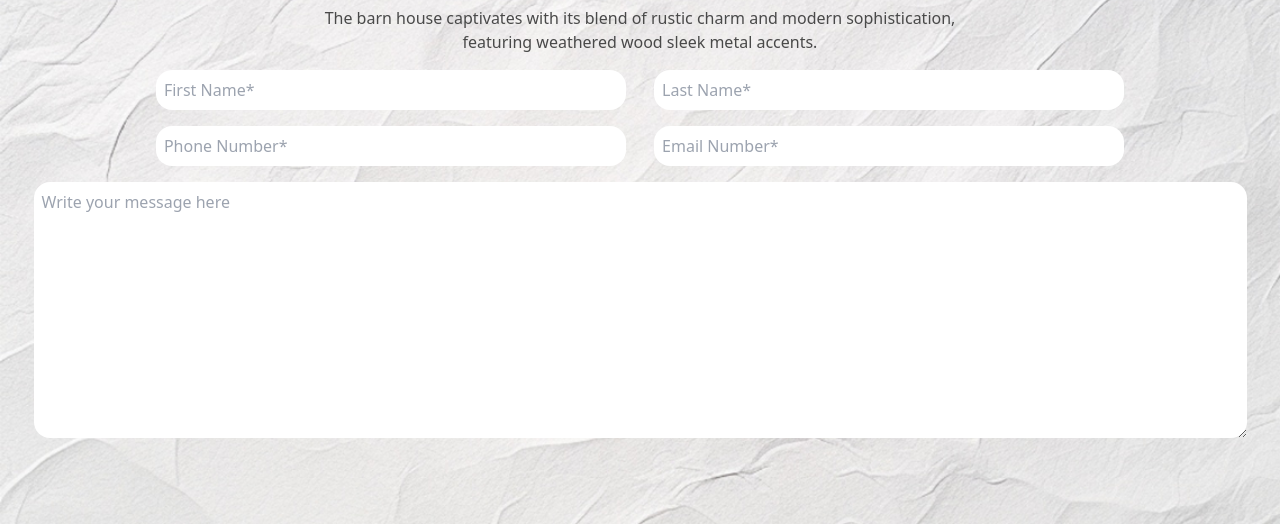
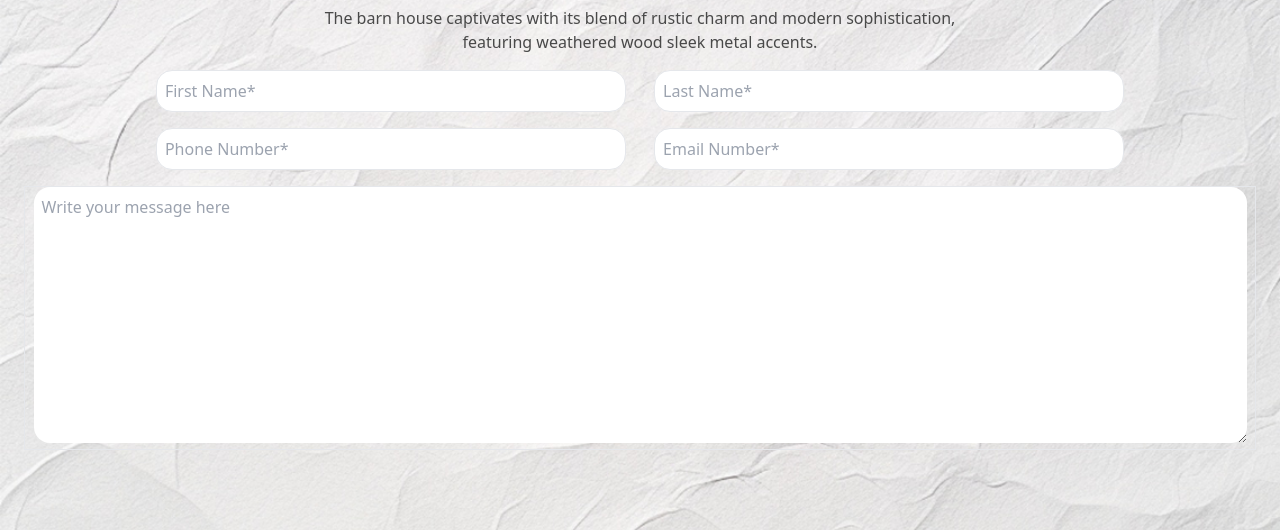
Before and after one commit to Dev-Tofazzal/Assignment_10_3, a plain HTML site: page index.html in a window 1280 px wide. Shown: the part 3137-3669 px from the top of the page. Drawn offline with nearby package versions, Linux system fonts and the light colour scheme.

Commit message:
again correction

```diff
--- a/index.html
+++ b/index.html
@@ -279,17 +279,17 @@
             <!-- form part -->
             <div class="max-sm:py-4">
               <div class="text-center">
-                <input class="md:w-[470px] w-[350px] p-2 rounded-2xl md:mr-6 max-sm:mb-6" type="text"  placeholder="First Name*">
-                <input class="md:w-[470px] w-[350px] p-2 rounded-2xl max-sm:mb-6" type="text" placeholder="Last Name*">
+                <input class="md:w-[470px] w-[350px] p-2 rounded-2xl md:mr-6 max-sm:mb-6 border" type="text"  placeholder="First Name*">
+                <input class="md:w-[470px] w-[350px] p-2 rounded-2xl max-sm:mb-6 border" type="text" placeholder="Last Name*">
               </div>
               <div class="text-center md:my-4">
-                <input class="md:w-[470px] w-[350px] p-2 rounded-2xl md:mr-6 max-sm:mb-6" type="text"  placeholder="Phone Number*">
-                <input class="md:w-[470px] w-[350px] p-2 rounded-2xl max-sm:mb-6 " type="text" placeholder="Email Number*">
+                <input class="md:w-[470px] w-[350px] p-2 rounded-2xl md:mr-6 max-sm:mb-6 border" type="text"  placeholder="Phone Number*">
+                <input class="md:w-[470px] w-[350px] p-2 rounded-2xl max-sm:mb-6 border" type="text" placeholder="Email Number*">
               </div>
-              <div class="text-center  max-sm:hidden">
+              <div class="text-center border max-sm:hidden">
                 <textarea name="" id="" rows="10" cols="128" cols="45"  class="rounded-2xl p-2" placeholder="Write your message here"></textarea>
               </div>
-              <div class="text-center  md:hidden">
+              <div class="text-center border md:hidden">
                 <textarea name="" id="" rows="10" cols="45"  class="rounded-2xl p-2" placeholder="Write your message here"></textarea>
               </div>
             </div>
```
